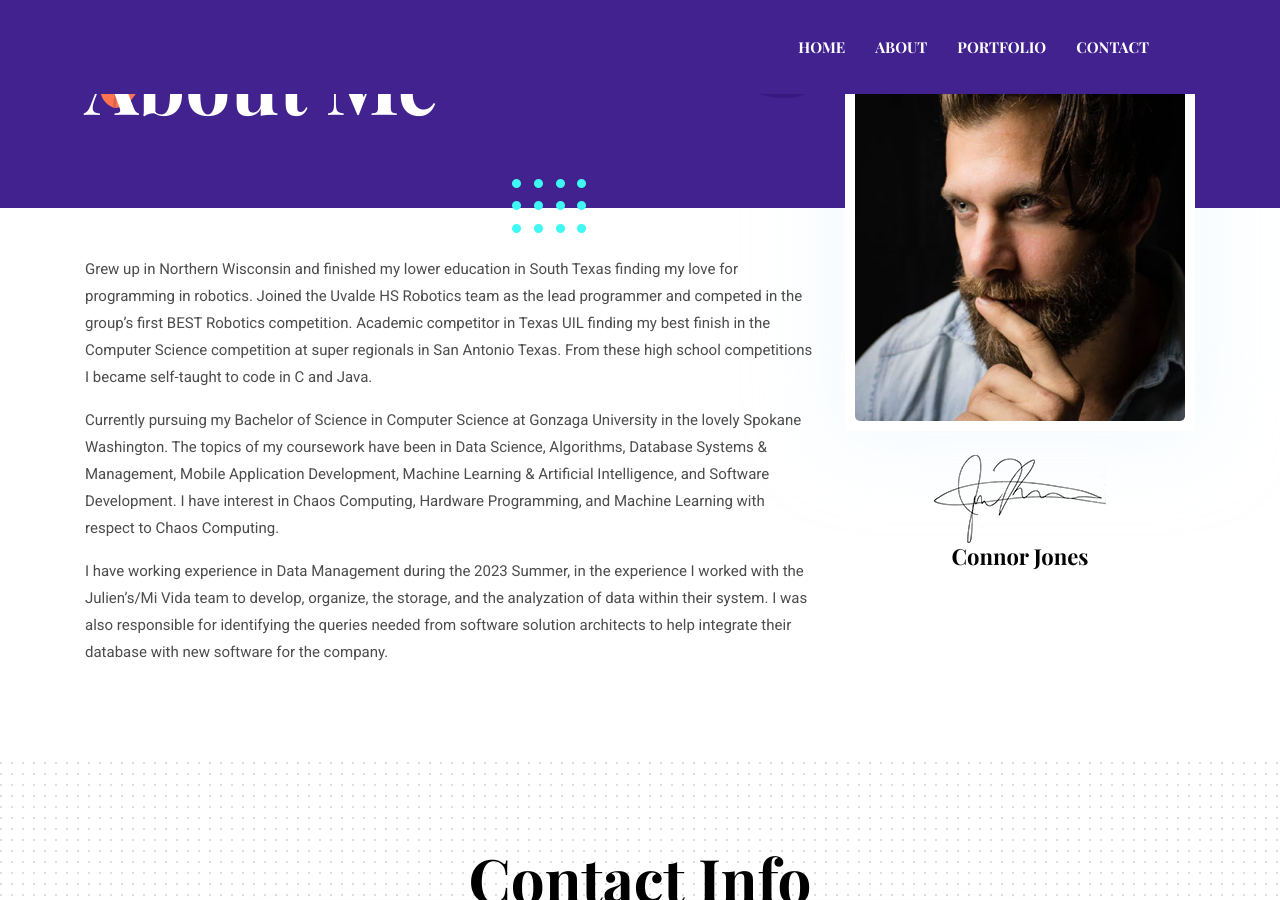
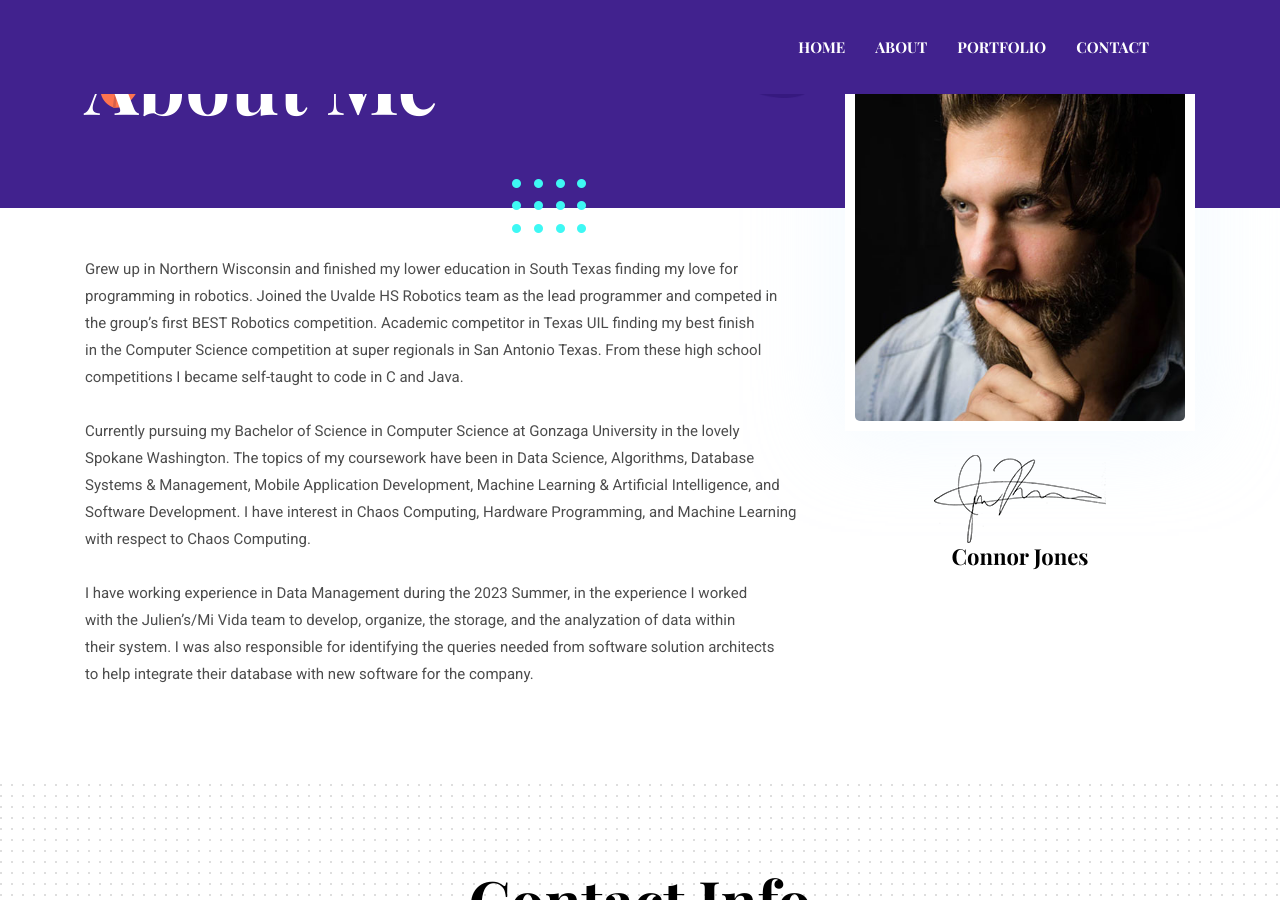
Before and after one commit to Aldriik0/Aldriik0.github.io, a Jekyll site: the page built from _pages/about.md, in a window 1280 px wide and 900 px high, scrolled down 316 px. Built offline with Jekyll 4.4.1, drawn with Linux system fonts in a browser that asks for light colours.

Commit message:
Take 2 of fixing the about.md format

```diff
--- a/_pages/about.md
+++ b/_pages/about.md
@@ -6,19 +6,19 @@ image: assets/images/about/author.jpg
 signature: assets/images/about/signature.png
 ---
 
-Grew up in Northern Wisconsin and finished my lower education in South Texas finding my love for
-programming in robotics. Joined the Uvalde HS Robotics team as the lead programmer and competed in
-the group's first BEST Robotics competition. Academic competitor in Texas UIL finding my best finish
-in the Computer Science competition at super regionals in San Antonio Texas. From these high school
-competitions I became self-taught to code in C and Java.
-
-Currently pursuing my Bachelor of Science in Computer Science at Gonzaga University in the lovely
-Spokane Washington. The topics of my coursework have been in Data Science, Algorithms, Database
-Systems & Management, Mobile Application Development, Machine Learning & Artificial Intelligence, and
-Software Development. I have interest in Chaos Computing, Hardware Programming, and Machine Learning
-with respect to Chaos Computing.
-
-I have working experience in Data Management during the 2023 Summer, in the experience I worked
-with the Julien's/Mi Vida team to develop, organize, the storage, and the analyzation of data within
-their system. I was also responsible for identifying the queries needed from software solution architects
-to help integrate their database with new software for the company.
+Grew up in Northern Wisconsin and finished my lower education in South Texas finding my love for<br>
+programming in robotics. Joined the Uvalde HS Robotics team as the lead programmer and competed in<br>
+the group's first BEST Robotics competition. Academic competitor in Texas UIL finding my best finish<br>
+in the Computer Science competition at super regionals in San Antonio Texas. From these high school<br>
+competitions I became self-taught to code in C and Java.<br>
+<br>
+Currently pursuing my Bachelor of Science in Computer Science at Gonzaga University in the lovely<br>
+Spokane Washington. The topics of my coursework have been in Data Science, Algorithms, Database<br>
+Systems & Management, Mobile Application Development, Machine Learning & Artificial Intelligence, and<br>
+Software Development. I have interest in Chaos Computing, Hardware Programming, and Machine Learning<br>
+with respect to Chaos Computing.<br>
+<br>
+I have working experience in Data Management during the 2023 Summer, in the experience I worked<br>
+with the Julien's/Mi Vida team to develop, organize, the storage, and the analyzation of data within<br>
+their system. I was also responsible for identifying the queries needed from software solution architects<br>
+to help integrate their database with new software for the company.<br>
```
